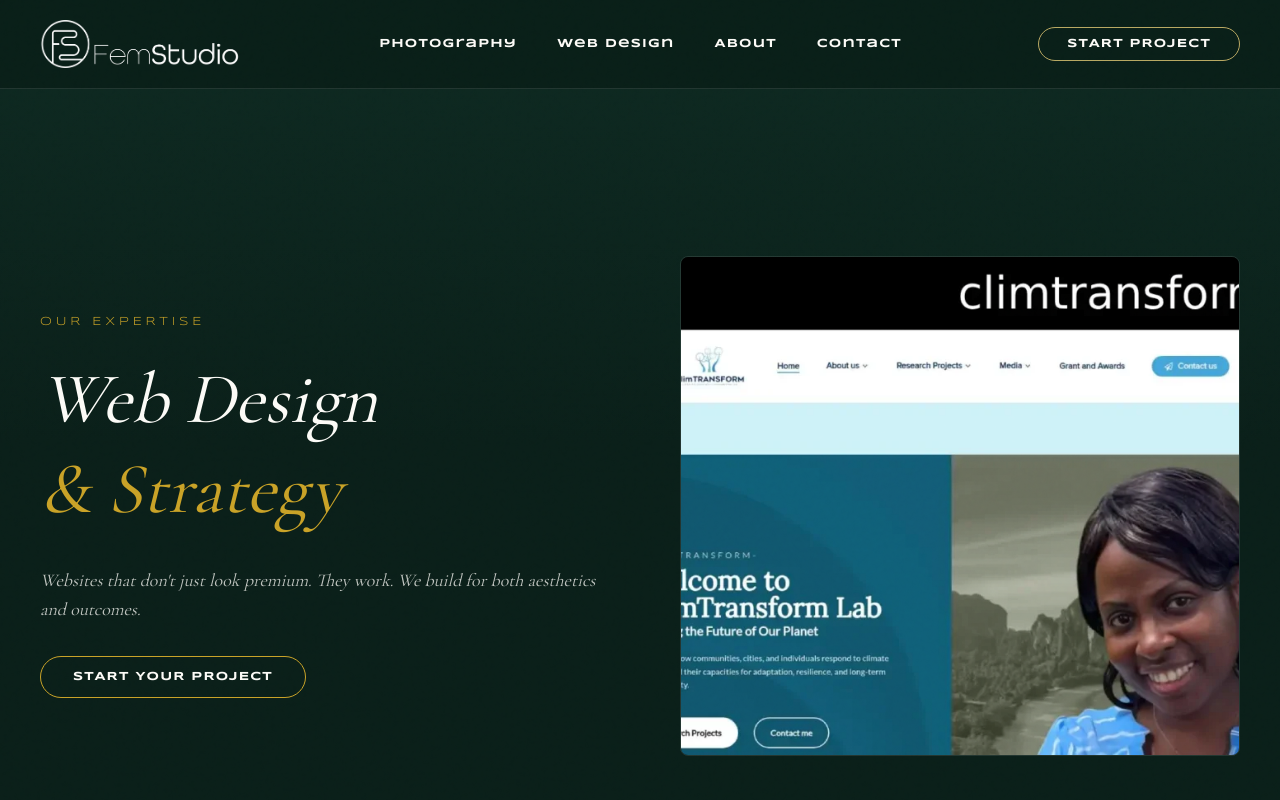
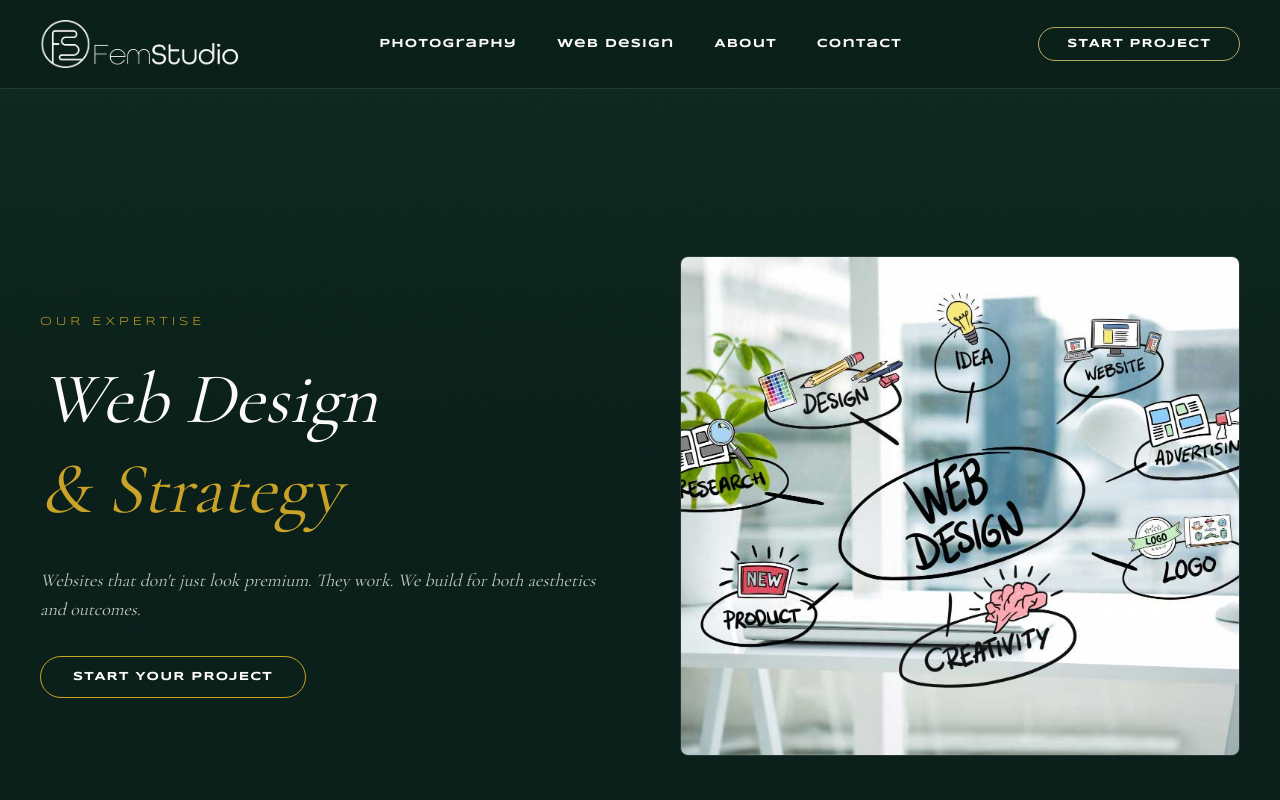
Before and after one commit to femisstudio/femstudio, a Next.js app: page /web-design in a window 1280 px wide. Shown: the top 800 px of the page. Built offline with nearby package versions, Linux system fonts and the light colour scheme.

Commit message:
Update hero image to OC South Coast Cleaning

```diff
--- a/app/web-design/page.tsx
+++ b/app/web-design/page.tsx
@@ -113,8 +113,8 @@
 
             <div className="relative h-96 md:h-[500px] rounded-lg overflow-hidden border border-cream/10">
               <Image
-                src="/images/webdesign/web-design-houston-climtransformlab.webp"
-                alt="ClimTransform Lab website designed by FemStudio Houston — custom web design example"
+                src="/images/webdesign/web-design-houston-oc-south-coast-cleaning.webp"
+                alt="OC South Coast Cleaning website designed by FemStudio Houston — custom web design example"
                 fill
                 priority
                 sizes="(max-width: 768px) 100vw, 50vw"
```
